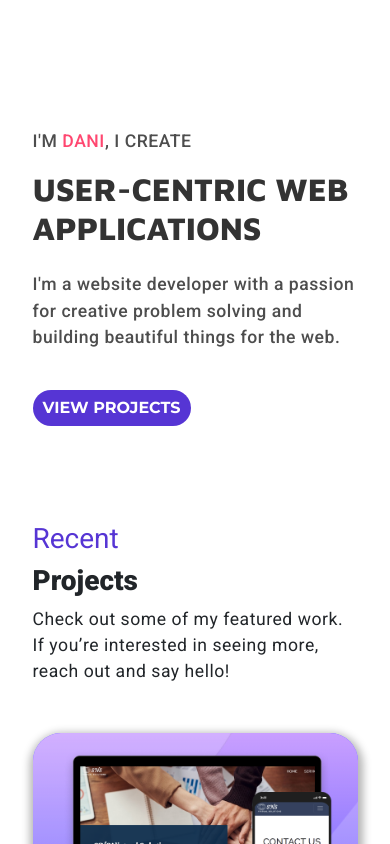
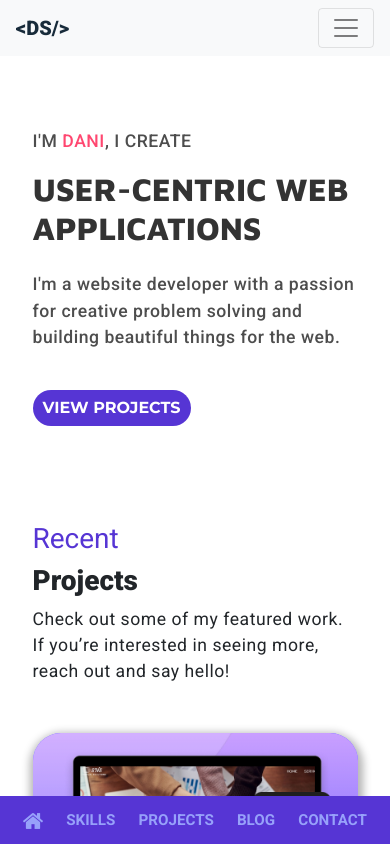
Before and after one commit to danisylvester/Portfolio_Blog, a React app: page / in a window 390 px wide. Shown: the top 844 px of the page. Built offline with nearby package versions, Linux system fonts and the light colour scheme.

Commit message:
Created bottom nav bar for mobile view.

```diff
--- a/src/App.jsx
+++ b/src/App.jsx
@@ -2,8 +2,8 @@ import React, { Component } from 'react';
 import { Route, Switch } from 'react-router-dom';
 import './App.scss';
 import { Menu } from './components/Menu/Menu.jsx';
+import { BottomMenu } from './components/BottomMenu/BottomMenu.jsx'
 import { Home } from './components/Home/Home.jsx';
-import { Skills } from './components/Skills/Skills.jsx';
 import { Projects } from './components/Projects/Projects.jsx';
 import { Blog } from './components/Blog/Blog.jsx';
 import { Contact } from './components/Contact/Contact.jsx';
@@ -11,13 +11,14 @@ import { Contact } from './components/Contact/Contact.jsx';
 const App = () => {
   return (
     <>
-        {/* <Menu></Menu> */}
+        <Menu></Menu>
         <Switch>
           <Route exact path='/' component={Home}></Route>
           <Route path='/projects' component={Projects}></Route>
           <Route path='/blogposts' component={Blog}></Route>
           <Route path='/contact' component={Contact}></Route>
         </Switch>
+        <BottomMenu></BottomMenu>
     </>
   );
 };
--- /dev/null
+++ b/src/components/BottomMenu/BottomMenu.jsx
@@ -0,0 +1,52 @@
+import React from 'react';
+import styles from './bottomMenu.module.scss';
+import { NavLink } from "react-router-dom";
+
+
+export const BottomMenu = () => {
+    return (
+        <div className={styles.bkg}>
+            <div className={styles.linkContainer}>
+
+            <NavLink to='/'
+                className={styles.link}
+                exact={true}
+                >
+                <img className={styles.homeIcon} src='/src/assets/home-icon.png'></img>
+            </NavLink>
+            </div>
+            <div className={styles.linkContainer}>
+            <NavLink
+                to='/#skills'
+                className={styles.link}
+            >
+                Skills
+            </NavLink>
+            </div>
+            <div className={styles.linkContainer}>
+            <NavLink
+                to='/#projects'
+                className={styles.link}
+            >
+                Projects
+            </NavLink>
+            </div>
+            <div className={styles.linkContainer}>
+            <NavLink
+                to='/blogposts'
+                className={styles.link}
+            >
+                Blog
+            </NavLink>
+            </div>
+            <div className={styles.linkContainer}>
+            <NavLink
+                to='/#contact'
+                className={styles.link}
+            >
+                Contact
+            </NavLink>
+        </div>
+      </div>
+    )
+}
--- /dev/null
+++ b/src/components/BottomMenu/bottomMenu.module.scss
@@ -0,0 +1,46 @@
+@use '../../App.scss';
+
+.bkg{
+    width: 100%;
+    background-color: App.$darkPurple;
+    overflow: hidden;
+    position: sticky;
+    left:0;
+    bottom:0;
+    right:0;
+    z-index: 3;
+    display: flex;
+    flex-direction: row;
+    justify-content: space-evenly;
+    align-content: center;
+    padding:0.75rem 0rem;
+}
+.link{
+    color: App.$lightPurple;
+    text-decoration: none;
+    text-transform: uppercase;
+    vertical-align: middle;
+    font-weight: 600;
+    margin: auto;
+    font-size: 0.85em;
+    height: 100%;
+}
+.homeIcon{
+    display: inline-block;
+    width: 20px;
+}
+@media(min-width: 320px){
+    .link{
+        font-size: 0.95em;
+    }
+}
+@media(min-width: 411px){
+    .homeIcon{
+        width: 22px;
+    }
+}
+@media(min-width: 768px){
+    .bkg{
+        display: none;
+    }
+}
```
Also changed, not shown: src/assets/home-icon.png (added).
